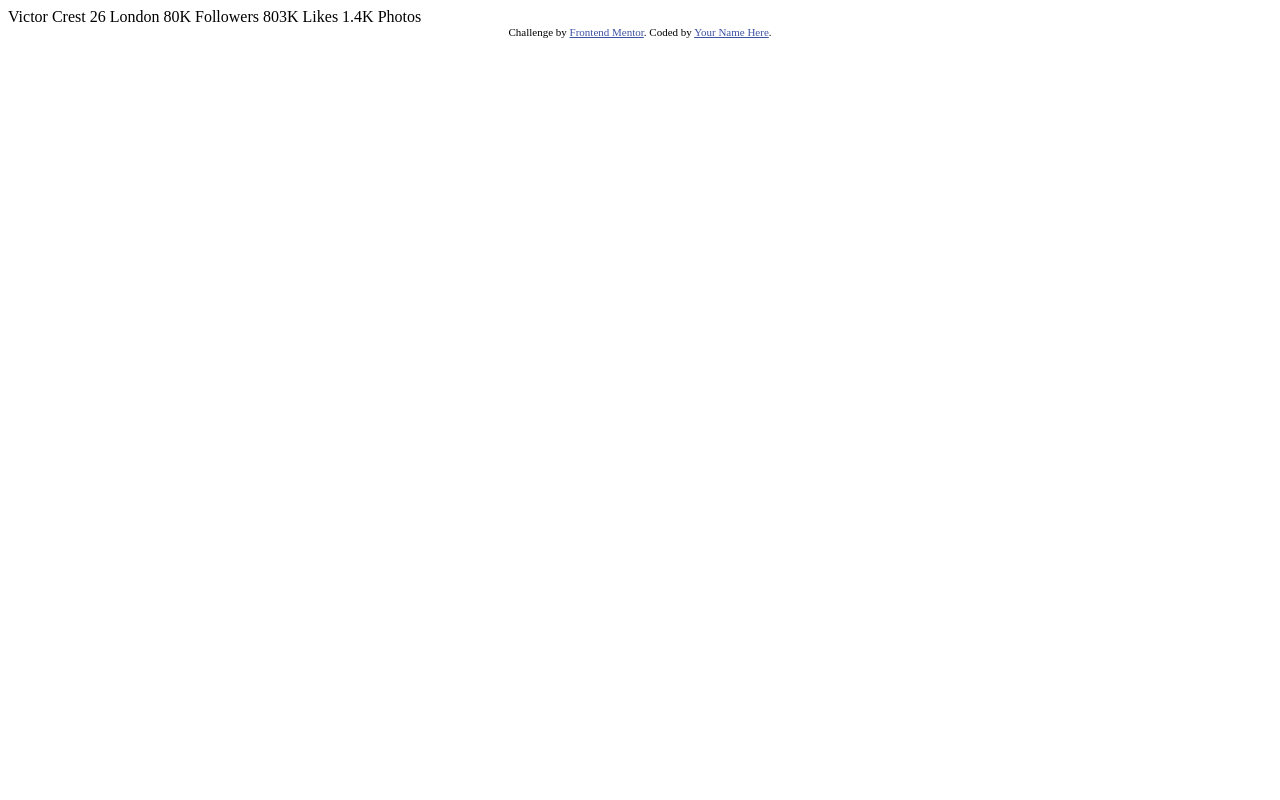
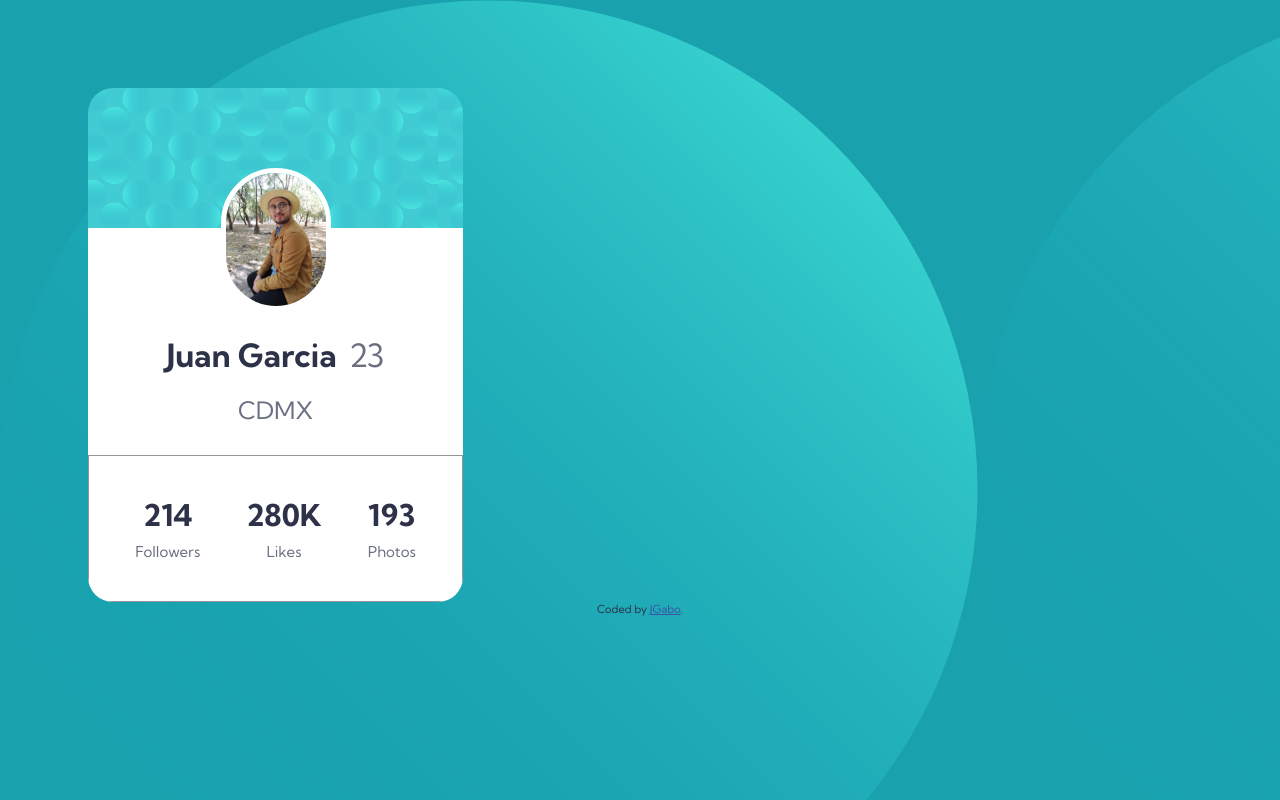
Before and after one commit to JuanDev28/Card-id, a plain HTML site: page index.html in a window 1280 px wide. Drawn offline with Linux system fonts and the light colour scheme.

Commit message:
Add files via upload

```diff
--- a/index.html
+++ b/index.html
@@ -1,35 +1,64 @@
 <!DOCTYPE html>
-<html lang="en">
+<html lang="es">
 <head>
   <meta charset="UTF-8">
-  <meta name="viewport" content="width=device-width, initial-scale=1.0"> <!-- displays site properly based on user's device -->
+  <meta name="viewport" content="width=device-width, initial-scale=1.0">
 
   <link rel="icon" type="image/png" sizes="32x32" href="./images/favicon-32x32.png">
 
-  <title>Frontend Mentor | Profile card component</title>
+  <title> Card ID - JGabo</title>
 
-  <!-- Feel free to remove these styles or customise in your own stylesheet 👍 -->
   <style>
     .attribution { font-size: 11px; text-align: center; }
     .attribution a { color: hsl(228, 45%, 44%); }
   </style>
+
+  <link rel="preconnect" href="https://fonts.gstatic.com">
+  <link href="https://fonts.googleapis.com/css2?family=Kumbh+Sans:wght@400;700&display=swap" rel="stylesheet">
+
+  <link rel="stylesheet" href="styles.css">
 </head>
-<body>
-  Victor Crest
-  26
-  London
 
-  80K
-  Followers
+<body class="cuerpo">
 
-  803K
-  Likes
+  <div class="card">
+    <img class="image" src="./images/photo.jpeg" alt="">
 
-  1.4K
-  Photos
+    <h1>Juan Garcia
+      <span>23</span>
+    </h1>
+
+    <h2>
+      CDMX
+    </h2>
+
+    <div class="social">
+      <h3>
+        214
+        <small>
+          Followers
+        </small>
+      </h3>
+
+      <h3>
+        280K
+        <small>
+          Likes
+        </small>
+      </h3>
+
+      <h3>
+        193
+        <small>
+          Photos
+        </small>
+      </h3>
+
+    </div>
+
+  </div>
   <div class="attribution">
-    Challenge by <a href="https://www.frontendmentor.io?ref=challenge" target="_blank">Frontend Mentor</a>.
-    Coded by <a href="#">Your Name Here</a>.
+    Coded by <a href="#">JGabo</a>.
   </div>
 </body>
 </html>
--- /dev/null
+++ b/styles.css
@@ -0,0 +1,72 @@
+:root {
+    --dark-cyan: hsl(185, 75%, 39%);
+    --very-dark-desaturated-blue: hsl(229, 23%, 23%);
+    --dark-grayish-blue: hsl(227, 10%, 46%);
+    --dark-gray: hsl(0, 0%, 59%);
+}
+
+h1 {
+    color: var(--very-dark-desaturated-blue);
+    margin: 0;
+    margin-top: 20px;
+}
+
+.cuerpo {
+    background: var(--dark-cyan) url(./images/bg-pattern-top.svg) ;
+    color: var(--very-dark-desaturated-blue);
+    padding: 80px;
+    font-family: 'Kumbh Sans', sans-serif;
+    display: ;
+    justify-content: center ;
+
+}
+
+.card{
+    background: white url(./images/bg-pattern-card.svg);
+    background-repeat: repeat no-repeat ;
+    border-radius: 25px;
+    overflow: hidden;
+    text-align: center;
+    font-weight: 700;
+    padding-top: 80px;
+    max-width: 375px;
+    flex-shrink: 0;
+    flex-grow: 1;
+}
+
+.card h2{
+    color: var(--dark-grayish-blue) ;
+    font-weight: 400;
+    margin-bottom: 30px;
+}
+.card h1 span{
+    color: var(--dark-grayish-blue);
+    font-weight: 400;
+    margin-left: 5px;
+}
+
+.image{
+    border-radius: 100px;
+    border: 5px solid white;
+    width: 100px;
+}
+
+.social {
+     display: flex;
+     border: 1px solid var(--dark-gray);
+     justify-content: space-evenly;
+     padding: 10px 0px;
+
+}
+
+.social h3{
+    font-size: 30px;
+
+}
+.social h3 small{
+    color: var(--dark-grayish-blue);
+    display: block;
+    font-weight: 400;
+    margin-top: 8px;
+    font-size: 15px;
+}
```
Also changed, not shown: images/photo.jpeg (added).
